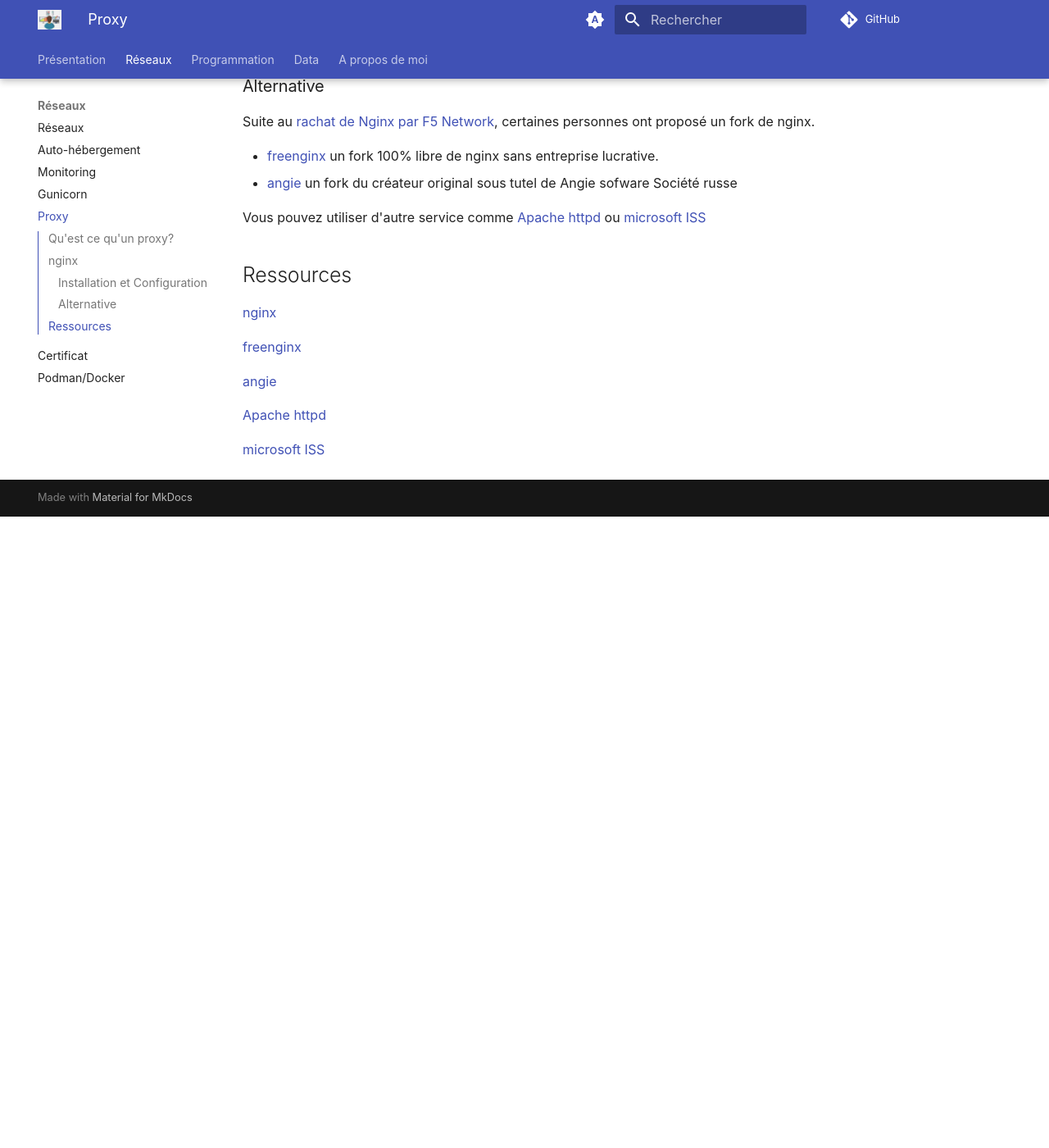
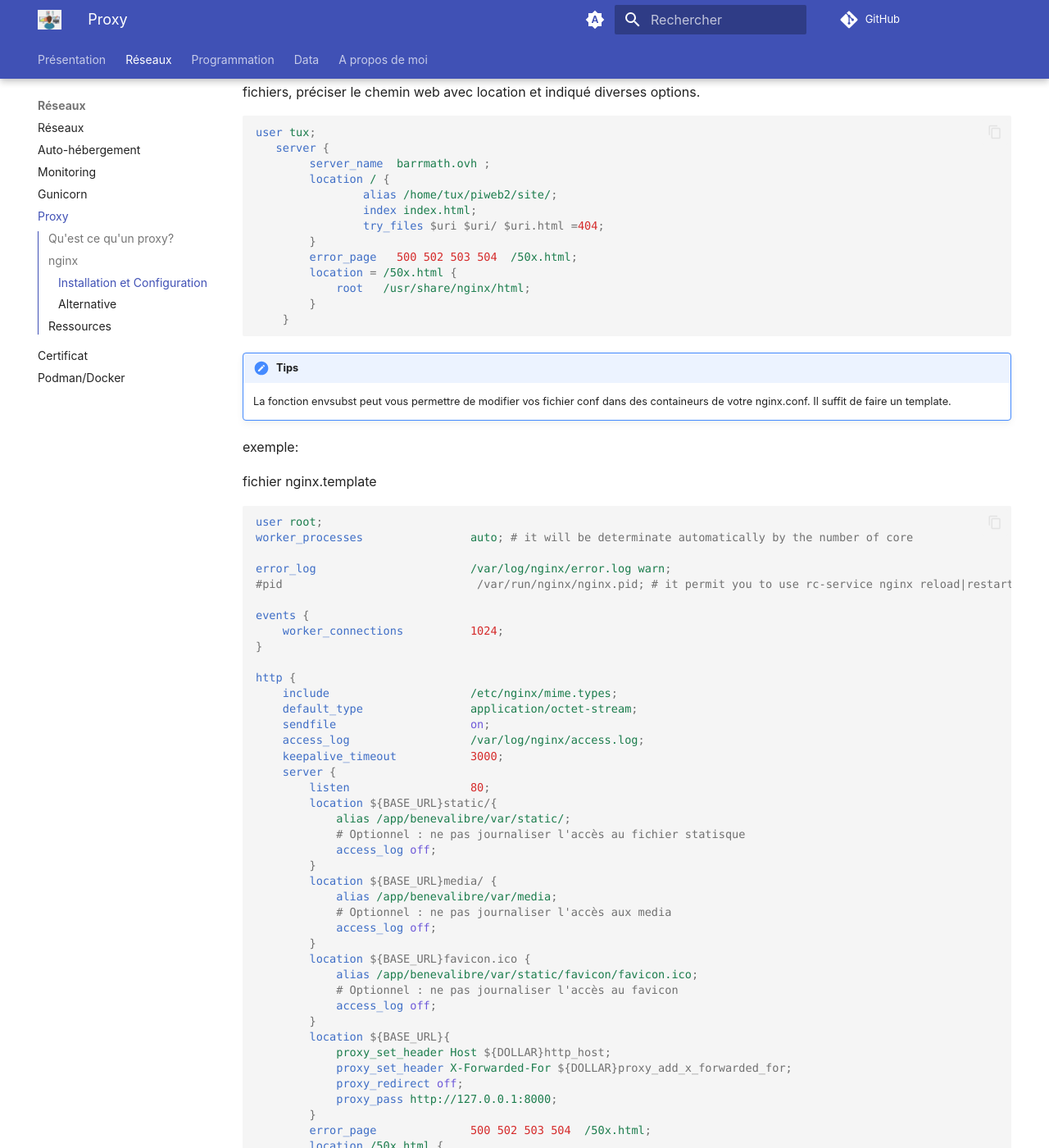
Before and after one commit to barrmath/piweb2, an MkDocs documentation site: the page built from docs/reseaux/proxy.md, in a window 1280 px wide and 1400 px high, scrolled down 2150 px. Shown: the whole window at 82% size. Built offline with MkDocs 1.6.1 and Material for MkDocs 9.7.7, drawn with Linux system fonts in a browser that asks for light colours; before the commit the page ends 2780 px from its top, so only the background shows below that; some of the changed text lies outside the part shown.

````diff
--- a/docs/reseaux/proxy.md
+++ b/docs/reseaux/proxy.md
@@ -98,6 +98,90 @@ http { # nom du service
     }
 ```
 
+Pour un site statique, ou les fichiers statiques pour alléger le backend, il vous faut un utilisateur avec les droits d'accès aux fichiers, préciser le chemin web avec location et indiqué diverses options.
+
+```nginx
+user tux;
+   server {
+        server_name  barrmath.ovh ;
+        location / {
+                alias /home/tux/piweb2/site/;
+                index index.html;
+                try_files $uri $uri/ $uri.html =404;
+        }
+        error_page   500 502 503 504  /50x.html;
+        location = /50x.html {
+            root   /usr/share/nginx/html;
+        }
+    }
+
+```
+
+!!! tips
+
+    La fonction envsubst peut vous permettre de modifier vos fichier conf dans des containeurs de votre nginx.conf. Il suffit de faire un template.
+
+exemple:
+
+fichier nginx.template
+
+```nginx
+user root;
+worker_processes                auto; # it will be determinate automatically by the number of core
+
+error_log                       /var/log/nginx/error.log warn;
+#pid                             /var/run/nginx/nginx.pid; # it permit you to use rc-service nginx reload|restart|stop|start
+
+events {
+    worker_connections          1024;
+}
+
+http {
+    include                     /etc/nginx/mime.types;
+    default_type                application/octet-stream;
+    sendfile                    on;
+    access_log                  /var/log/nginx/access.log;
+    keepalive_timeout           3000;
+    server {
+        listen                  80;
+        location ${BASE_URL}static/{
+            alias /app/benevalibre/var/static/;
+            # Optionnel : ne pas journaliser l'accès au fichier statisque
+            access_log off;
+        }
+        location ${BASE_URL}media/ {
+            alias /app/benevalibre/var/media;
+            # Optionnel : ne pas journaliser l'accès aux media
+            access_log off;
+        }
+        location ${BASE_URL}favicon.ico {
+            alias /app/benevalibre/var/static/favicon/favicon.ico;
+            # Optionnel : ne pas journaliser l'accès au favicon
+            access_log off;
+        }
+        location ${BASE_URL}{
+            proxy_set_header Host ${DOLLAR}http_host;
+            proxy_set_header X-Forwarded-For ${DOLLAR}proxy_add_x_forwarded_for;
+            proxy_redirect off;
+            proxy_pass http://127.0.0.1:8000;
+        }
+        error_page              500 502 503 504  /50x.html;
+        location /50x.html {
+              root /var/lib/nginx/html;
+        }
+    }
+}
+```
+
+```shell
+export DOLLAR="$"
+envsubst < /etc/nginx/nginx.conf.template > /etc/nginx/nginx.conf
+```
+
+!!! tips
+    Le export dollar="$" permet de garder le $ nécessaire dans les proxy_set_header
+
+
 ### Alternative
 
 Suite au [rachat de Nginx par F5 Network](https://www.lemagit.fr/actualites/252459426/Nginx-tombe-dans-le-giron-de-F5-Networks-pour-670-millions-de-dollars){target="_blank"}, certaines personnes ont proposé un fork de nginx.
````
Also changed, not shown: docs/data/data_intro.md (+3 -3 lines), docs/programmation/programmation_intro.md (+5 -5 lines), docs/reseaux/monitoring.md (+1 -1 lines), docs/reseaux/reseaux_intro.md (+6 -6 lines).
